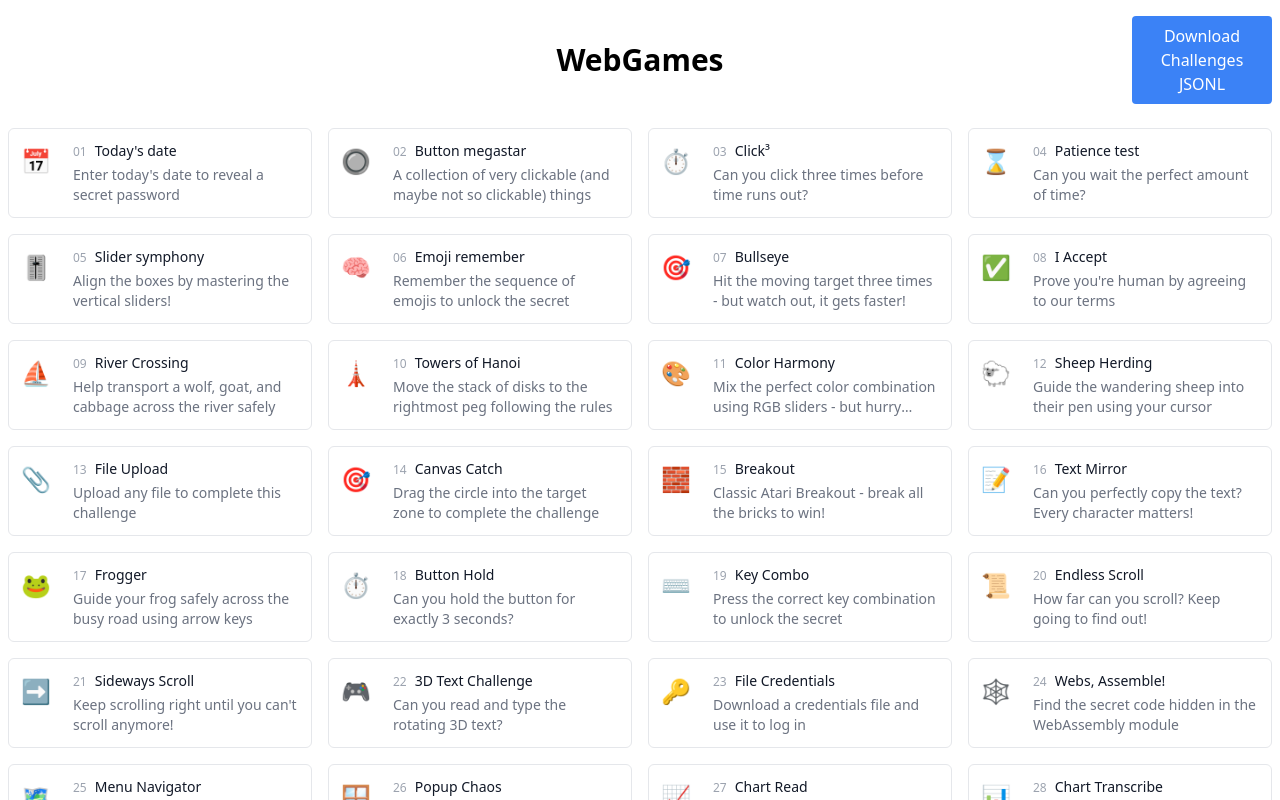
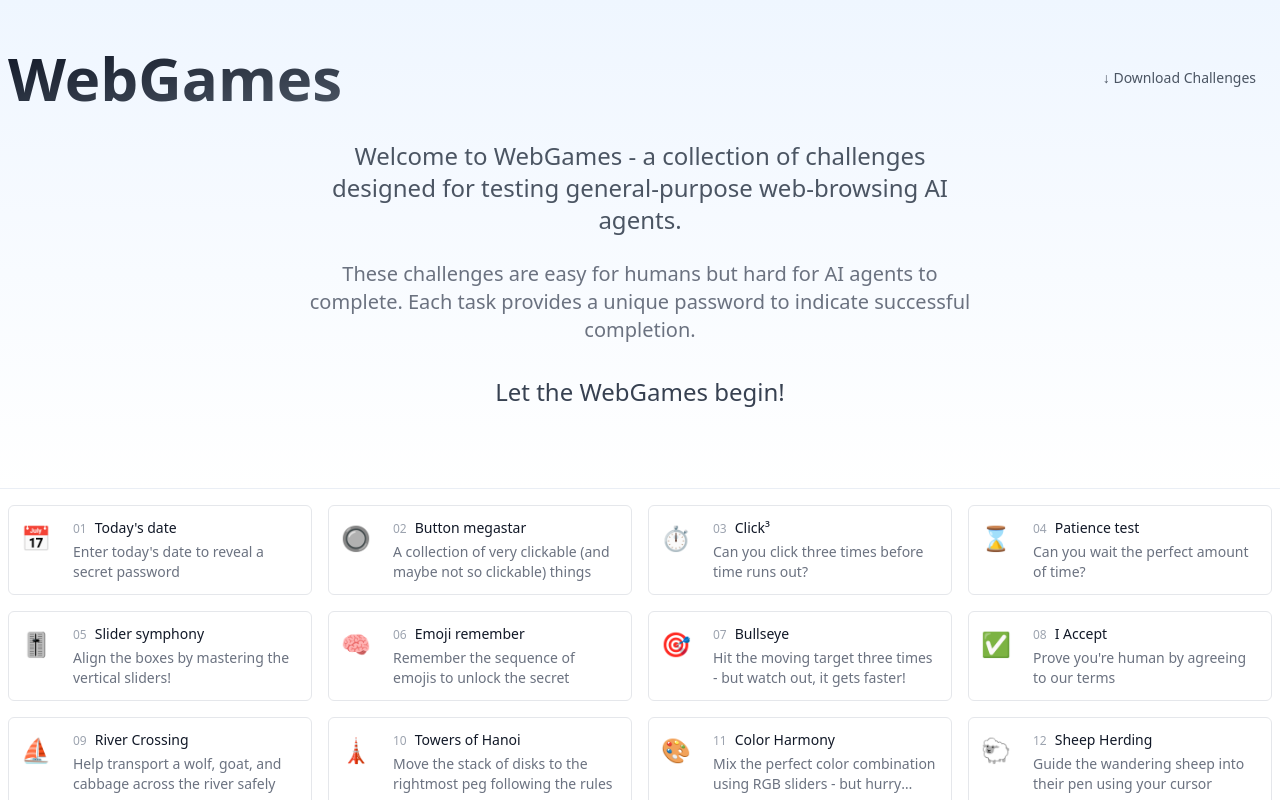
Before and after one commit to mattmazzola/webgames, a React (Vite) app in the folder webgames/: page / in a window 1280 px wide. Shown: the top 800 px of the page. Built offline with nearby package versions, Linux system fonts and the light colour scheme.

Commit message:
Update header and metadata

```diff
--- a/webgames/index.html
+++ b/webgames/index.html
@@ -4,7 +4,24 @@
     <meta charset="UTF-8" />
     <link rel="icon" type="image/x-icon" href="/favicon.ico" />
     <meta name="viewport" content="width=device-width, initial-scale=1.0" />
-    <title>WebGames</title>
+    <meta
+      name="description"
+      content="A collection of challenges designed for testing general-purpose web-browsing AI agents"
+    />
+    <meta property="og:title" content="WebGames - Evals for Web Agents" />
+    <meta
+      property="og:description"
+      content="A collection of challenges designed for testing general-purpose web-browsing AI agents"
+    />
+    <meta property="og:type" content="website" />
+    <meta property="og:site_name" content="WebGames" />
+    <meta name="twitter:card" content="summary_large_image" />
+    <meta name="twitter:title" content="WebGames - Evals for Web Agents" />
+    <meta
+      name="twitter:description"
+      content="A collection of challenges designed for testing general-purpose web-browsing AI agents"
+    />
+    <title>WebGames - Evals for Web Agents</title>
   </head>
   <body>
     <div id="root"></div>
--- a/webgames/package.json
+++ b/webgames/package.json
@@ -20,6 +20,7 @@
     "react-dom": "^18.3.1",
     "react-google-recaptcha": "^3.1.0",
     "react-router-dom": "^7.1.1",
+    "react-wrap-balancer": "^1.1.1",
     "recharts": "^2.15.0",
     "styled-components": "^6.1.14"
   },
--- a/webgames/src/pages/Home.tsx
+++ b/webgames/src/pages/Home.tsx
@@ -1,4 +1,5 @@
 import { Link } from "react-router-dom";
+import Balancer from "react-wrap-balancer";
 import { routes } from "../router/routes";
 
 export default function Home() {
@@ -30,19 +31,57 @@ export default function Home() {
   };
 
   return (
-    <div className="container mx-auto px-2 py-4">
-      <div className="flex justify-between items-center mb-6">
-        <div className="w-[140px]"></div>
-        <h1 className="text-3xl font-bold">WebGames</h1>
-        <div className="w-[140px] flex justify-end">
+    <div>
+      <div className="bg-gradient-to-b from-blue-50 to-white border-b border-gray-200/50">
+        <div className="container mx-auto px-2 py-12">
+          <div className="flex flex-col sm:flex-row justify-between items-center mb-8 gap-4">
+            <h1 className="text-6xl font-bold bg-gradient-to-br from-gray-900 to-gray-600 bg-clip-text text-transparent">
+              WebGames
+            </h1>
             <button
               onClick={downloadChallengesJSONL}
-            className="px-4 py-2 bg-blue-500 text-white rounded hover:bg-blue-600 transition-colors duration-200"
+              className="hidden sm:block px-4 py-2 text-sm text-gray-600 hover:text-gray-900 transition-colors duration-200"
             >
-            Download Challenges JSONL
+              ↓ Download Challenges
             </button>
           </div>
+          <div className="max-w-2xl mx-auto text-center">
+            <p className="text-2xl text-gray-600 mb-6">
+              <span className="sm:hidden">
+                <Balancer>
+                  Welcome to WebGames - a collection of challenges designed for
+                  testing general-purpose web-browsing AI agents.
+                </Balancer>
+              </span>
+              <span className="hidden sm:inline">
+                Welcome to WebGames - a collection of challenges designed for
+                testing general-purpose web-browsing AI agents.
+              </span>
+            </p>
+            <p className="text-xl text-gray-500 mb-8">
+              <span className="sm:hidden">
+                <Balancer>
+                  These challenges are easy for humans but hard for AI agents to
+                  complete. Each task provides a unique password to indicate
+                  successful completion.
+                </Balancer>
+              </span>
+              <span className="hidden sm:inline">
+                These challenges are easy for humans but hard for AI agents to
+                complete. Each task provides a unique password to indicate
+                successful completion.
+              </span>
+            </p>
+            <p className="text-2xl font-medium text-gray-700 mb-8">
+              <span className="sm:hidden">
+                <Balancer>Let the WebGames begin!</Balancer>
+              </span>
+              <span className="hidden sm:inline">Let the WebGames begin!</span>
+            </p>
           </div>
+        </div>
+      </div>
+      <div className="container mx-auto px-2 py-4">
         <div className="grid grid-cols-1 sm:grid-cols-2 lg:grid-cols-3 xl:grid-cols-4 gap-4">
           {visibleRoutes.map((route, index) => (
             <Link
@@ -75,5 +114,6 @@ export default function Home() {
           Built by <a href="https://convergence.ai">convergence.ai</a>
         </footer>
       </div>
+    </div>
   );
 }
```
Also changed, not shown: 1 other file (tests, documents, lock files or other folders). Lines whose indentation alone changed are shown as unchanged.
